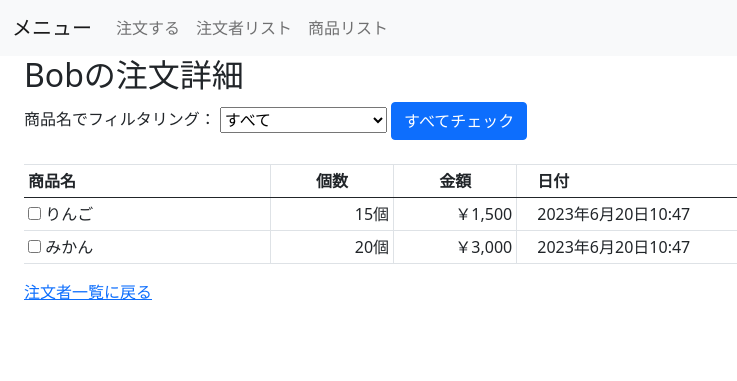
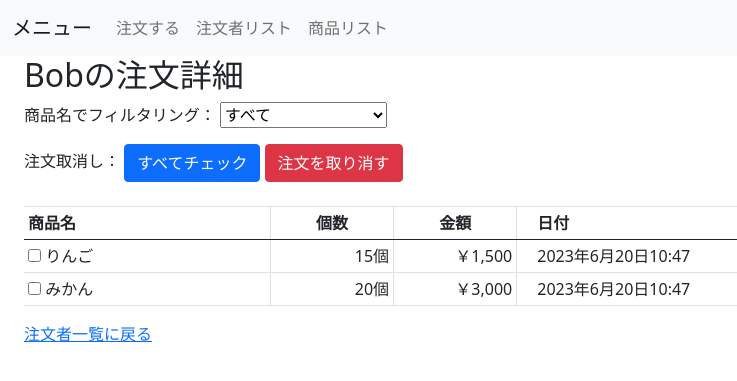
Before and after one commit to yagura46gin37k/studying_django_webapp, a Django app: a page that uses templates/market/ordered_list.html in a window 1280 px wide. Shown: the top 381 px of the page, without its empty margins (0-737 px from the left). Run offline with Django 4.2, Linux system fonts and the light colour scheme; data comes from the database, SQL or seed files in the repository.

Commit message:
add all check button

```diff
--- a/market/static/market/order_manage.js
+++ b/market/static/market/order_manage.js
@@ -28,7 +28,7 @@ goods_list.addEventListener('change', e => {
     //それ以外を選んだ場合は先頭行と選んだgoodsの行を表示し、ほかを非表示に
     } else {
         for(let i = 1; i < table.rows.length; i++) {
-            if(table.rows[i].cells[0].innerText == goods_name){
+            if(table.rows[i].cells[0].innerText.trim() == goods_name){
                 table.rows[i].style.display = 'table-row';
             } else {
                 table.rows[i].style.display = 'none';
@@ -76,7 +76,7 @@ function allCheck() {
     //table-row状態の行のみチェックする
     for(let i = 1; i < table.rows.length; i++) {
         if(table.rows[i].style.display == 'table-row') {    //ここが怪しい
-            document.getElementById('delete_order_' + i).checked == true;
+            document.getElementById('delete_order_' + i).checked = true;
         }
     }
 }
--- a/templates/market/ordered_list.html
+++ b/templates/market/ordered_list.html
@@ -15,7 +15,12 @@
         <option value="{{ goods.name }}" id="{{ goods.id }}">{{ goods.name }}</option>
         {% endfor %}
     </select>
+</div>
+
+<div class="mt-3">
+    注文取消し：
     <button id="all-check-btn" class="btn btn-primary">すべてチェック</button>
+    <buton id="delete_order_btn" class="btn btn-danger">注文を取り消す</button>
 </div>
 
 <table class="table table-sm table-hover border-top mt-4" id="order_table">
@@ -28,7 +33,7 @@
         </tr>
     </thead>
     {% for order in order_list %}
-    <tr>
+    <tr style="display: table-row">
         <td class="border-end" style="width: 20%">
             <input
                 type="checkbox"
```
